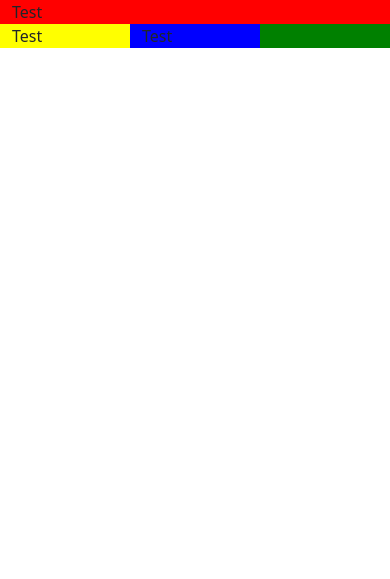
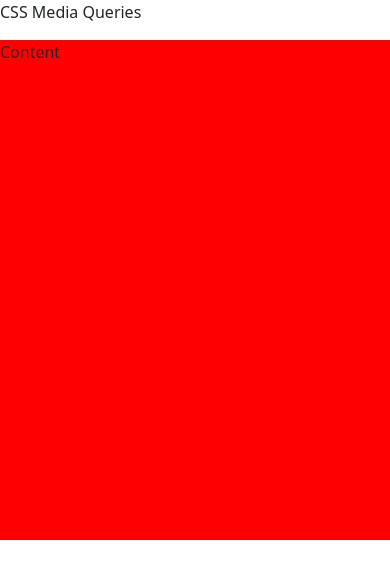
Before and after one commit to hsb-akademie/webdesigner-kurs, a PHP site: page / in a window 390 px wide. Shown: the top 579 px of the page. Run offline with PHP 8.4, Linux system fonts and the light colour scheme.

Commit message:
Columns Beispiele

```diff
--- a/04 Responsive Design/webseite/assets/styles.css
+++ b/04 Responsive Design/webseite/assets/styles.css
@@ -1,5 +1,11 @@
+
+.text {
+    font-size: 16px;
+}
+
+
 @media (min-width: 800px) {
     .text {
-        background-color: blue;
+        font-size: 22px;
     }
 }
--- a/04 Responsive Design/webseite/index.html
+++ b/04 Responsive Design/webseite/index.html
@@ -12,22 +12,18 @@
 </head>
 <body>
 
-<!--    <p class="text">Test</p>-->
-
-   <div class="container" style="background-color: green;">
+    <p class="text">CSS Media Queries</p>
 
        <div class="row">
-           <div class="col-12 col-lg-4" style="background-color: red;">
-               Test
+           <div class="col-12 col-md-3 col-xl-2 d-none d-lg-block" style="height: 500px; background-color: green;">
+               <img src="./assets/img/logo.jpeg" style="width: 100%"/>
            </div>
-           <div class="col-4" style="background-color: yellow">
-                Test
+
+           <div class="col-12 col-md-9 col-xl-10" style="background-color: red; height: 500px;">
+               Content
            </div>
-           <div class="col-4" style="background-color: blue">
-                Test
-           </div>
+
        </div>
 
-   </div>
 </body>
 </html>
```
